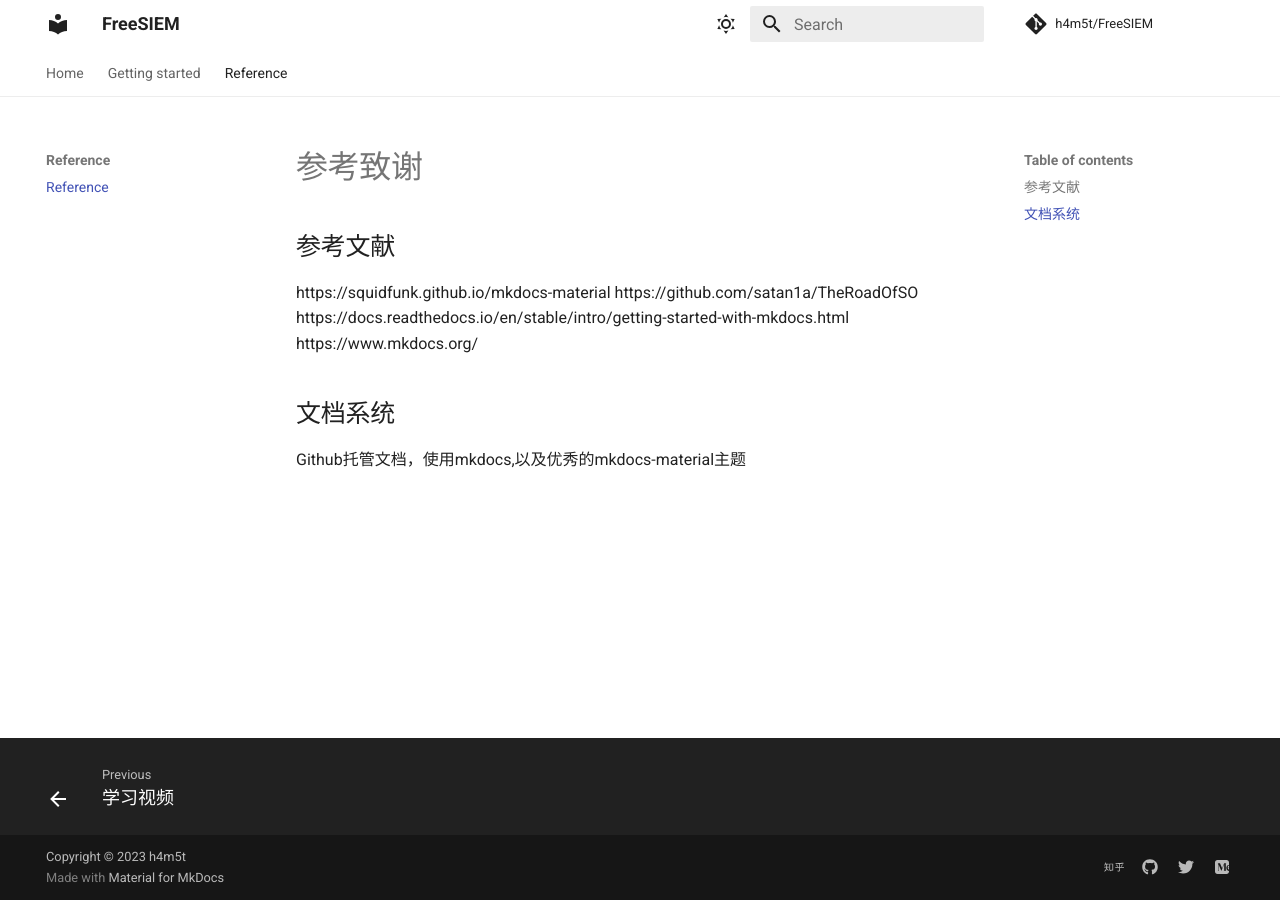
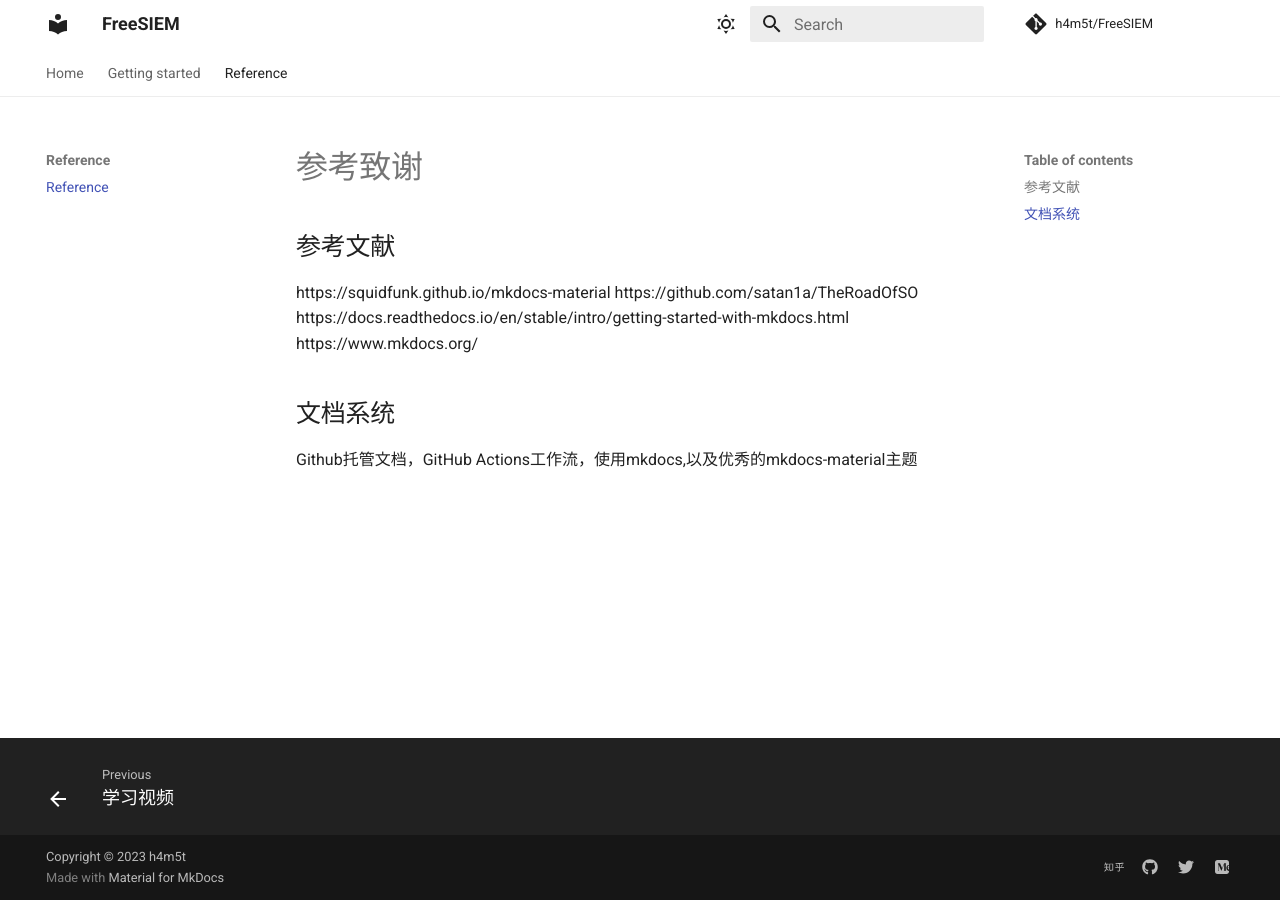
Before and after one commit to h4m5t/FreeSIEM, an MkDocs documentation site: the page built from docs/reference.md, in a window 1280 px wide. Built offline with MkDocs 1.6.1 and Material for MkDocs 9.7.7, drawn with Linux system fonts in a browser that asks for light colours; comment, search, counter and statistics services are not loaded.

Commit message:
Update reference.md

```diff
--- a/docs/reference.md
+++ b/docs/reference.md
@@ -6,4 +6,4 @@ https://docs.readthedocs.io/en/stable/intro/getting-started-with-mkdocs.html
 https://www.mkdocs.org/
 
 ## 文档系统
-Github托管文档，使用mkdocs,以及优秀的mkdocs-material主题
+Github托管文档，GitHub Actions工作流，使用mkdocs,以及优秀的mkdocs-material主题
```
